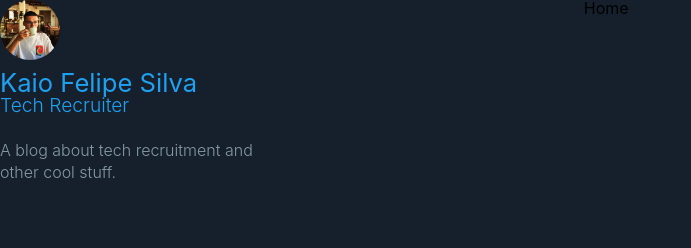
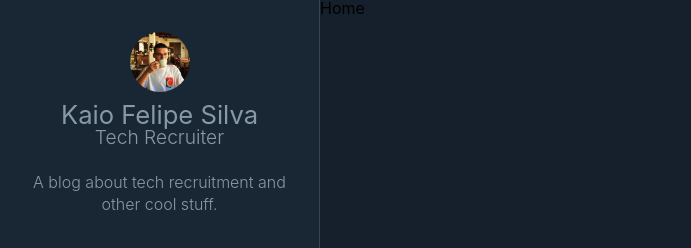
Before and after one commit to kaiofelipejs/gatsby-course, a Gatsby site: page / in a window 1280 px wide. Shown: the top 248 px of the page, without its empty margins (0-691 px from the left). Built offline with nearby package versions, Linux system fonts and the light colour scheme; Gatsby itself is replaced by a stand-in of ours.

Commit message:
created sidebar component

```diff
--- a/src/components/Layout/index.js
+++ b/src/components/Layout/index.js
@@ -1,6 +1,6 @@
 import React from "react"
 import PropTypes from "prop-types"
-import Profile from "../Profile"
+import Sidebar from "../Sidebar"
 
 import * as S from "./styled"
 
@@ -10,9 +10,7 @@ const Layout = ({ children }) => {
   return (
     <S.LayoutWrapper>
       <GlobalStyles />
-      <aside>
-        <Profile />
-      </aside>
+      <Sidebar />
       <S.LayoutMain>{children}</S.LayoutMain>
     </S.LayoutWrapper>
   )
--- /dev/null
+++ b/src/components/Sidebar/index.js
@@ -0,0 +1,13 @@
+import React from "react"
+import Profile from "../Profile"
+
+import * as S from "./styled"
+
+
+const Sidebar = () => (
+  <S.SidebarWrapper>
+    <Profile />
+  </S.SidebarWrapper>
+)
+
+export default Sidebar
--- /dev/null
+++ b/src/components/Sidebar/styled.js
@@ -0,0 +1,14 @@
+import styled from "styled-components"
+
+export const SidebarWrapper = styled.aside`
+  align-items: center;
+  border-right: 1px solid #38444d;
+  background: #192734;
+  display: flex;
+  flex-direction: column;
+  height: 100vh;
+  position: fixed;
+  padding: 2rem;
+  text-align: center;
+  width: 20rem;
+`
```
